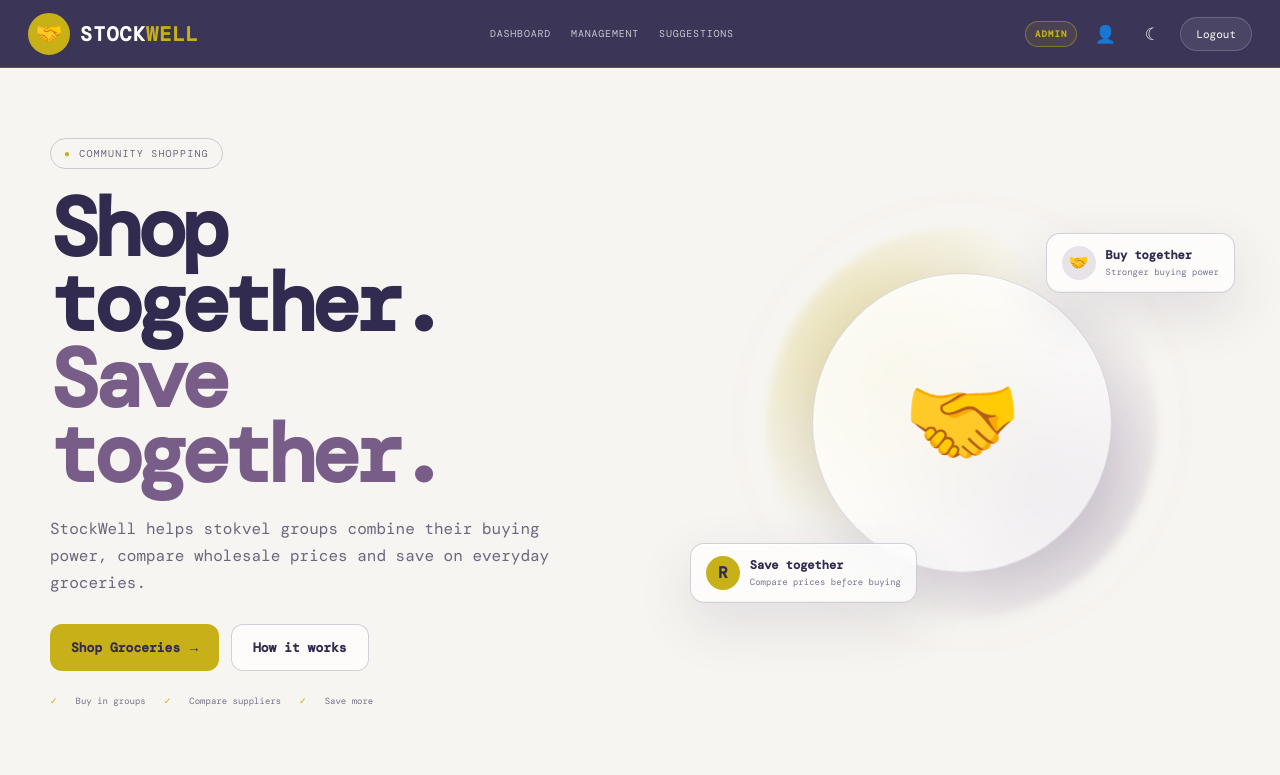
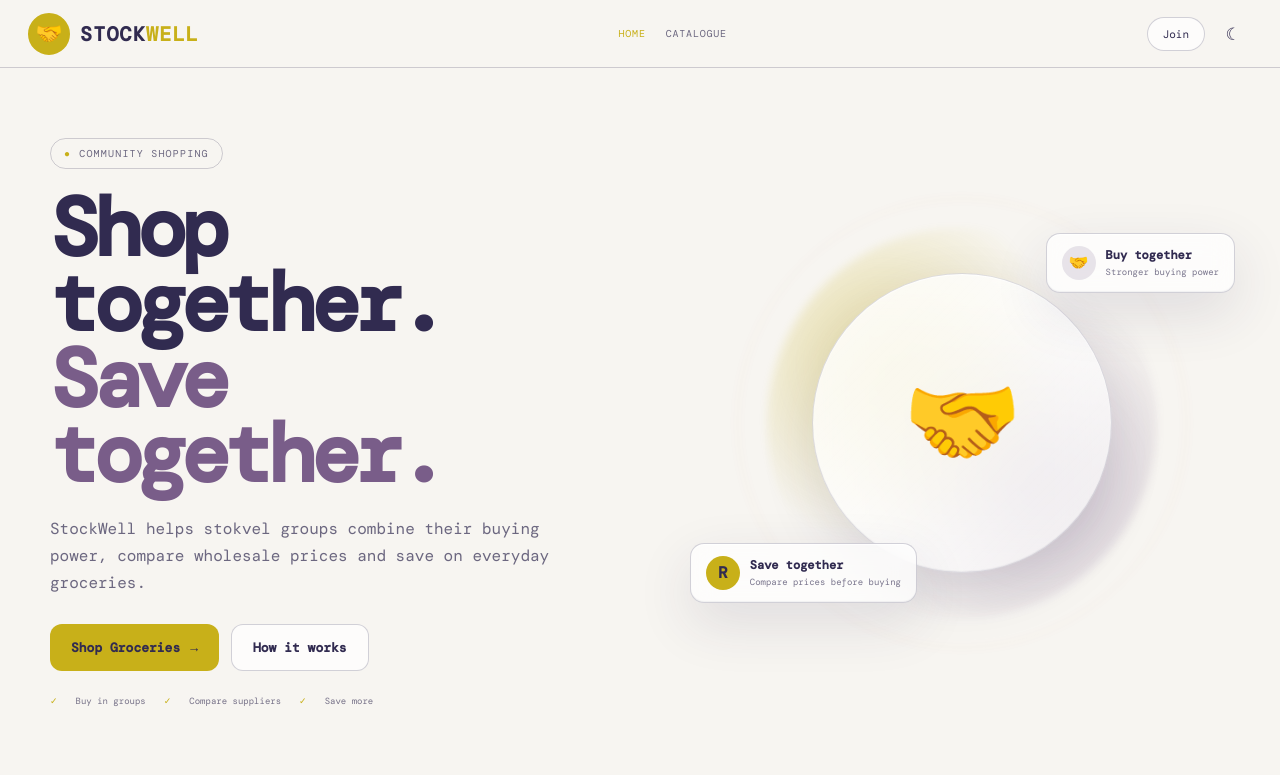
Before and after one commit to butshatengwa951-cmd/Module_3_e-commerce_project, a Vue app in the folder frontend/: page / in a window 1280 px wide. Shown: the top 775 px of the page. Built offline with nearby package versions, Linux system fonts and the light colour scheme; sample sign-in values are in the browser's storage; a web font is replaced by a local one.

Commit message:
Show public home landing page on site entry

```diff
--- a/frontend/src/components/layout/Header.vue
+++ b/frontend/src/components/layout/Header.vue
@@ -1,8 +1,12 @@
 <template>
   <header class="sw-header" :class="{ 'admin-header': isAdmin }">
     <button class="menu-button" type="button" aria-label="Open menu" @click="menuOpen = !menuOpen">☰</button>
-    <router-link :to="isAdmin ? '/admin' : '/'" class="brand" @click="menuOpen = false"><span class="brand-mark">🤝</span><span class="brand-name">STOCK<span>WELL</span></span></router-link>
-    <nav v-if="!isAdmin" class="desktop-nav"><router-link to="/">Home</router-link><router-link to="/catalogue">Catalogue</router-link><router-link v-if="isLoggedIn" to="/member-dashboard">Group Hub</router-link><router-link v-if="isLoggedIn" to="/order-history">Order History</router-link><router-link v-if="isLoggedIn" to="/suggestions">Suggestions</router-link></nav>
+    <router-link :to="isAdmin ? '/admin' : '/home-placeholder'" class="brand" @click="menuOpen = false">
+      <span class="brand-mark">🤝</span><span class="brand-name">STOCK<span>WELL</span></span>
+    </router-link>
+    <nav v-if="!isAdmin" class="desktop-nav">
+      <router-link to="/">Home</router-link><router-link to="/catalogue">Catalogue</router-link><router-link v-if="isLoggedIn" to="/member-dashboard">Group Hub</router-link><router-link v-if="isLoggedIn" to="/order-history">Order History</router-link><router-link v-if="isLoggedIn" to="/suggestions">Suggestions</router-link>
+    </nav>
     <nav v-else class="desktop-nav"><router-link to="/admin">Dashboard</router-link><router-link to="/admin/management">Management</router-link><router-link to="/admin/suggestions">Suggestions</router-link></nav>
     <div class="header-actions">
       <template v-if="isLoggedIn && isAdmin"><span class="admin-badge">ADMIN</span><router-link class="icon-button" to="/admin/profile" aria-label="Admin Profile">👤</router-link><button class="icon-button" type="button" @click="toggleTheme">{{ isDark ? '☀' : '☾' }}</button><button class="logout-btn" type="button" @click="logout">Logout</button></template>
@@ -17,12 +21,13 @@
 </template>
 <script setup>
 import { computed, onBeforeUnmount, onMounted, ref } from 'vue';
-import { useRouter } from 'vue-router';
+import { useRouter, useRoute } from 'vue-router';
 import { useTheme } from '../../composables/useTheme.js';
 import { readCartState } from '../../composables/useCartState.js';
-const router=useRouter(); const {isDark,toggleTheme}=useTheme(); const menuOpen=ref(false); const cartCount=ref(readCartState().itemCount||0); const authVersion=ref(0);
-const isLoggedIn=computed(()=>{authVersion.value;return Boolean(localStorage.getItem('token')||localStorage.getItem('sw_token'))});
-const isAdmin=computed(()=>{authVersion.value;try{return JSON.parse(localStorage.getItem('user')||'null')?.role==='admin'}catch{return false}});
+const router=useRouter(); const route=useRoute(); const {isDark,toggleTheme}=useTheme(); const menuOpen=ref(false); const cartCount=ref(readCartState().itemCount||0); const authVersion=ref(0);
+const hasSession=computed(()=>{authVersion.value;return Boolean(localStorage.getItem('token')||localStorage.getItem('sw_token'))});
+const isLoggedIn=computed(()=>hasSession.value && route.name !== 'Home');
+const isAdmin=computed(()=>{authVersion.value;try{return hasSession.value && JSON.parse(localStorage.getItem('user')||'null')?.role==='admin' && route.name !== 'Home'}catch{return false}});
 function refreshAuthState(){authVersion.value+=1} function updateCart(e){cartCount.value=Number(e.detail?.itemCount??e.detail??0)} function refreshCart(){cartCount.value=Number(readCartState().itemCount||0)}
 function logout(){['token','sw_token','user','stokvel','stockwellCheckoutState','stockwellCartState','basketCount'].forEach(k=>localStorage.removeItem(k));cartCount.value=0;menuOpen.value=false;refreshAuthState();router.push('/')}
 function handleStorage(){refreshAuthState();refreshCart()}
```
